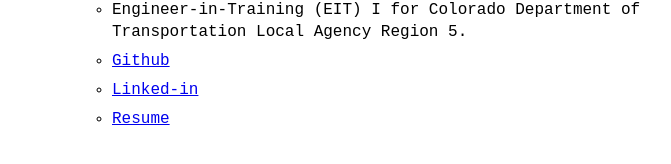
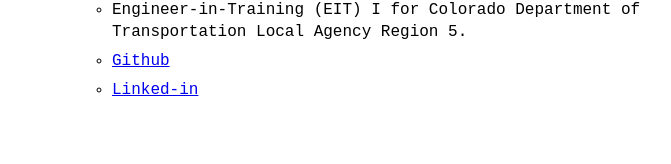
Before and after one commit to tommy-swimmer/home, a Jekyll site: the page built from index.md, in a window 1280 px wide. Shown: the part 220-384 px from the top of the page, without its empty margins (288-959 px from the left). Built offline with Jekyll 4.4.1, drawn with Linux system fonts in a browser that asks for light colours.

Commit message:
Update menu.yml

```diff
--- a/_data/menu.yml
+++ b/_data/menu.yml
@@ -9,8 +9,6 @@ entries:
         url: https://github.com/tommy-swimmer
       - title: Linked-in
         url: https://linkedin.com/in/tommyswimmer
-      - title: Resume
-        url: "/assets/pdf/Resume.pdf"
      # - title: "used by <a href='https://riggraz.dev'>riggraz.dev</a> and <a href='https://github.com/riggraz/no-style-please/network/dependents'>many others</a>"
 
 #  - title: all posts
```
